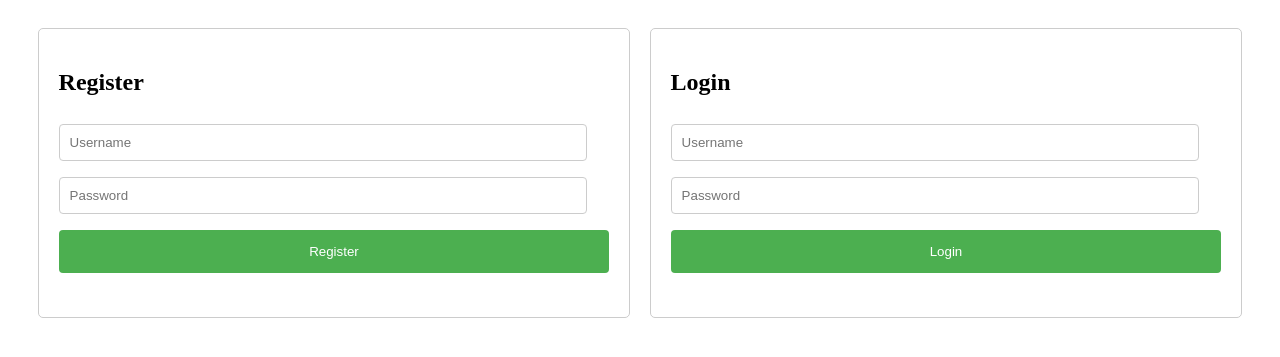
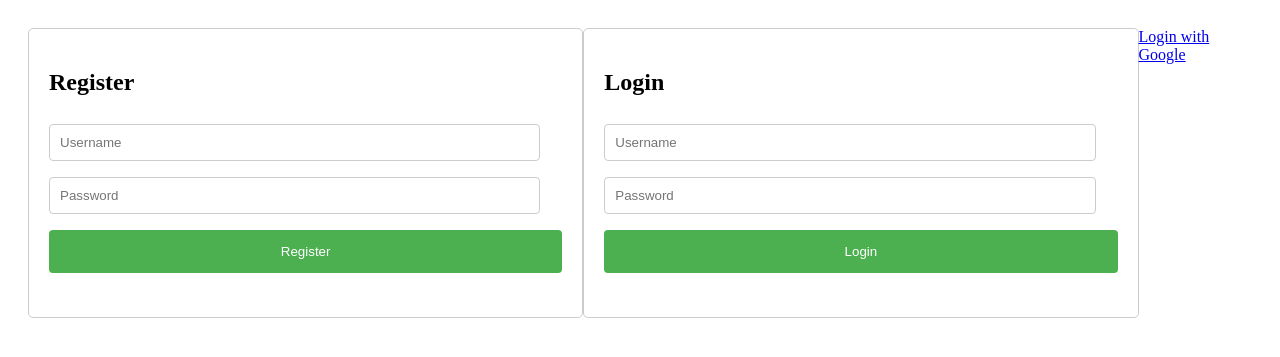
Before and after one commit to Shudh/oauth2-server, a Flask app: a page that uses website/templates/new_home.html in a window 1280 px wide. Shown: the top 357 px of the page. Run offline with Flask 3, Linux system fonts and the light colour scheme.

Commit message:
First checkin after adding google oauth

```diff
--- a/app.py
+++ b/app.py
@@ -1,3 +1,4 @@
+# app.py
 import os
 from os import environ
 from website.app import create_app
--- a/website/app.py
+++ b/website/app.py
@@ -1,8 +1,10 @@
+# website/app.py
 import os
 from flask import Flask
 from .models import db
 from .oauth2 import config_oauth
 from .routes import bp
+from authlib.integrations.flask_client import OAuth
 
 
 def create_app(config=None):
@@ -33,6 +35,19 @@ def setup_app(app):
     with app.app_context():
         db.create_all()
     config_oauth(app)
+    # start: added for google oauth
+    # Initialize OAuth with Google configuration
+    oauth = OAuth(app)
+    app.config['GOOGLE_OAUTH_CLIENT'] = oauth.register(
+        name='google',
+        client_id=os.environ.get('GOOGLE_CLIENT_ID'),
+        client_secret=os.environ.get('GOOGLE_CLIENT_SECRET'),
+        access_token_url='https://accounts.google.com/o/oauth2/token',
+        authorize_url='https://accounts.google.com/o/oauth2/auth',
+        api_base_url='https://www.googleapis.com/oauth2/v1/',
+        client_kwargs={'scope': 'openid email profile'}
+    )
+    # end:added for google oauth
     # When running locally, disable OAuthlib's HTTPs verification.
     # ACTION ITEM for developers:
     #     When running in production *do not* leave this option enabled.
--- a/website/routes.py
+++ b/website/routes.py
@@ -2,7 +2,7 @@
 import json
 import os
 import time
-from flask import Blueprint, request, session, url_for, flash, send_from_directory, after_this_request
+from flask import Blueprint, request, session, url_for, flash, send_from_directory, after_this_request, current_app
 from flask import render_template, redirect, jsonify
 from werkzeug.security import gen_salt
 from authlib.integrations.flask_oauth2 import current_token
@@ -12,7 +12,6 @@ from .oauth2 import authorization, require_oauth
 from werkzeug.security import generate_password_hash, check_password_hash
 from datetime import datetime, timezone
 from functools import wraps
-
 
 bp = Blueprint('home', __name__)
 
@@ -262,6 +261,33 @@ def issue_token():
     return response
 
 
+# start: google oauth
+@bp.route('/google/login')
+def google_login():
+    google = current_app.config['GOOGLE_OAUTH_CLIENT']
+    redirect_uri = url_for('home.google_authorize', _external=True)
+    return google.authorize_redirect(redirect_uri)
+
+
+@bp.route('/google/authorize')
+def google_authorize():
+    google = current_app.config['GOOGLE_OAUTH_CLIENT']
+    token = google.authorize_access_token()
+    user_info = google.parse_id_token(token)
+
+    # Check if user exists, if not, create a new one
+    user = User.query.filter_by(username=user_info['email']).first()
+    if not user:
+        user = User(username=user_info['email'])
+        db.session.add(user)
+        db.session.commit()
+
+    session['id'] = user.id
+    return redirect(url_for('home.new_home'))
+
+
+# end: google oauth
+
 @bp.route('/oauth/revoke', methods=['POST'])
 def revoke_token():
     return authorization.create_endpoint_response('revocation')
@@ -305,10 +331,39 @@ def validate_bearer_token():
     return token, user
 
 
+def validate_bearer_token_1():
+    google = current_app.config['GOOGLE_OAUTH_CLIENT']
+    authorization = request.headers.get("Authorization", None)
+    if not authorization:
+        raise Unauthorized(description="Authorization header is missing.")
+
+    prefix = "Bearer "
+    if not authorization.startswith(prefix):
+        raise Unauthorized(description="Invalid authorization header format.")
+
+    token_value = authorization[len(prefix):]
+    token = OAuth2Token.query.filter_by(access_token=token_value).first()
+
+    if token:
+        if token.expires_in + token.issued_at < datetime.now(timezone.utc).timestamp():
+            raise Unauthorized(description="Invalid or expired token.")
+        user = User.query.get(token.user_id)
+    else:
+        user_info = google.parse_id_token(token_value)
+        if not user_info:
+            raise Unauthorized(description="Invalid or expired token.")
+        user = User.query.filter_by(username=user_info['email']).first()
+
+    if not user:
+        raise Unauthorized(description="User not found.")
+
+    return token, user
+
+
 @bp.route('/api/data')
 def protected_data():
     try:
-        token, user = validate_bearer_token()
+        token, user = validate_bearer_token_1()
         # Now you have the user object as well, you can use it as needed
         return jsonify({"message": "This is protected data", "user_id": user.id, "username": user.username})
     except Unauthorized as e:
@@ -330,7 +385,7 @@ pets = [
 @detailed_logging
 def listPets():
     try:
-        token, user = validate_bearer_token()
+        token, user = validate_bearer_token_1()
         limit = request.args.get('limit', 100, type=int)
         # return jsonify(pets[:limit])
         return jsonify({"pets": pets[:limit], "user": {"id": user.id, "username": user.username}})
--- a/website/templates/new_home.html
+++ b/website/templates/new_home.html
@@ -1,3 +1,4 @@
+{#new_home.html#}
 {% if user %}
 <div>Logged in as <strong>{{ user.username }}</strong></div>
 <a href="{{ url_for('home.logout') }}">Logout</a>
@@ -35,6 +36,11 @@
             <button type="submit">Login</button>
         </form>
     </div>
+    <!-- Google OAuth Login Button -->
+    <div class="google-login">
+        <a href="{{ url_for('home.google_login') }}" class="button">Login with Google</a>
+    </div>
+
 </div>
 {% endif %}
 
```
